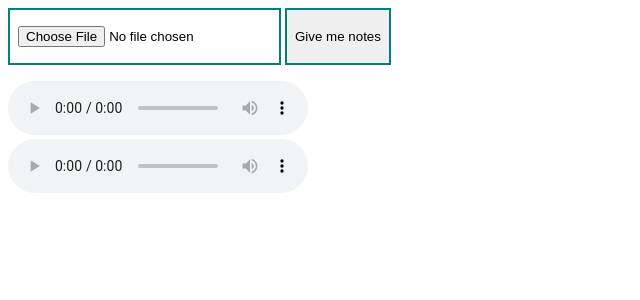
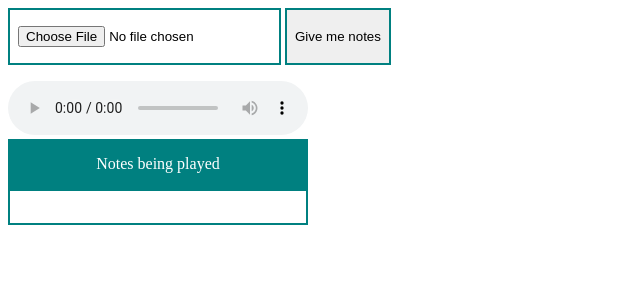
Before and after one commit to amifunny/notes-signal-processing, a Flask app: page / in a window 1280 px wide. Shown: the top 300 px of the page, without its empty margins (0-640 px from the left). Run offline with Flask 2, Linux system fonts and the light colour scheme.

Commit message:
Initial commit

```diff
--- a/app.py
+++ b/app.py
@@ -17,24 +17,15 @@ def after_request(response):
     return response
 
 app.config["TEMPLATES_AUTO_RELOAD"]=True
-app.config['MAX_CONTENT_LENGTH'] = 16 * 1024 * 1024
+app.config['MAX_CONTENT_LENGTH'] = 100 * 1024 * 1024
 app.secret_key='secretkey'
 
 @app.route('/')
 def home():
 	return render_template('home.html')
 
-
-# @app.route('/caption/<caption_filename>',methods=["GET","POST"])
-# def server_caption(caption_filename):
-# 	print("Caption wale m")
-# 	resp = Response(response=send_from_directory("/static/temp",
-# 	 filename=caption_filename, as_attachment=True),
-#                     status=200,
-#                     mimetype="text/vtt")
-# 	return resp
-
 def get_timestamp_str(raw_seconds):
+	# Prepare time stamp for vtt standard
 
 	raw_seconds = round(raw_seconds, 3)
 	seconds = raw_seconds%60
@@ -60,37 +51,36 @@ def process_notes():
 	f0, voiced_flag, voiced_probs = librosa.pyin(
 										y, sr=sr, fmin=librosa.note_to_hz('C2'), fmax=librosa.note_to_hz('C7')
 									)
-	f0[np.isnan(f0)] = 1.0
-	music_notes = librosa.hz_to_note(f0)
+	# To remove "nan" from `f0`
+	f0[ voiced_flag==False ] = 1.0
+	music_notes = np.asarray( librosa.hz_to_note(f0) )
+	# Add dashes for no note detection
+	music_notes[ voiced_flag==False ] = "--"
+	music_notes = music_notes.tolist()
 
 	# Writing VTT file
 	time_gap = music_duration/len(music_notes)
 	start_time = 0
 
 	vtt_filename = f'{TMP_FOLDER}{uuid.uuid4().hex}.vtt'
-	# vtt_filename = "asjdhk.vtt"
 	with open(vtt_filename,'w+',encoding='utf8') as file:
+
+		# Add this tag at beginning
 		file.write("WEBVTT")
 		for note in music_notes:
 			end_time = start_time+time_gap
 
 			start_timestr = get_timestamp_str( start_time )
 			end_timestr = get_timestamp_str( end_time )
-			# print(f'\n{start_timestr} --> {end_timestr}\n{note}' )
 			time_caption = f'\n\n{start_timestr} --> {end_timestr}\n{note}'
-			print(time_caption)
 			file.write(time_caption)
 
 			start_time = end_time
 
-	# print(f'Time gap - {time_gap}')
-	# print(f'Intervals - {len(music_notes)}')
-	print(vtt_filename)
 	return jsonify({
 		'notesCaptionFile': vtt_filename
 		})
 
 
 if __name__ == '__main__':
-    # Threaded option to enable multiple instances for multiple user access support
     app.run(threaded=True, port=5000)
--- a/static/css/style.css
+++ b/static/css/style.css
@@ -9,6 +9,61 @@
 	cursor: pointer;
 }
 
+.player-util{
+	width: fit-content;
+}
+
 .player-div{
 	margin-top: 1rem;
 }
+
+.custom-note-viewer{
+	text-align: center;
+}
+
+.note-label{
+	padding: 1rem 0;
+	background-color: teal;
+	color: white;
+}
+
+.note-text{
+    padding: 1rem;
+    border: 2px solid teal;
+    font-weight: bold;
+    font-family: monospace;
+    font-size: 24px;
+}
+
+.done-message{
+	color: green;
+	display: none;
+}
+
+/* Taken from loading.io */
+
+.lds-dual-ring {
+  	display: inline-block;
+	width: 20px;
+	height: 20px;
+	margin-left: 20px;
+}
+.lds-dual-ring:after {
+  	content: " ";
+    display: block;
+    width: 16px;
+    height: 16px;
+    margin: 0;
+    border-radius: 50%;
+    border: 6px solid teal;
+    border-color: teal transparent teal transparent;
+    animation: lds-dual-ring 1.2s linear infinite;
+}
+@keyframes lds-dual-ring {
+  0% {
+    transform: rotate(0deg);
+  }
+  100% {
+    transform: rotate(360deg);
+  }
+}
--- a/templates/home.html
+++ b/templates/home.html
@@ -7,33 +7,49 @@
 <body>
 
 	<div>
+
 		<div>
-			<!-- method="POST" action="/process-notes"  -->
+			<!-- Upload music file -->
 			<form id="music-file-form" enctype="multipart/form-data">
 				<input id="music-file-upload" class="music-file-upload" type="file" name="file">
 				<button id="music-file-submit" class="music-file-submit">
 					Give me notes
 				</button>
+				<span>
+					<span id="loading-circle" class="loading-circle lds-dual-ring"></span>
+					<span id="done-message" class="done-message">
+						Click play button on audio below!
+					</span>
+				</span>
 			</form>
 		</div>
 
+		<div class="player-util">
+			<!-- Audio Player -->
 			<div class="player-div">
 				<audio id="upload-player" controls>
 					<source src="" id="upload-player-src">
-				<track src="asdas" id="upload-player-track" kind="captions" label="Notes info" default></track>
-				Your browser does not support the audio tag.
+					<track src="" id="upload-player-track" kind="captions" label="Notes info" default></track>
 				</audio>
 			</div>
 
-		<audio controls>
-			<source src="http://treehouse-code-samples.s3.amazonaws.com/html-video-and-audio/bridge-audio.mp3" type="audio/mp3">
-			<track label="English" kind="captions" srclang="en" src="/static/temp/sample.vtt" default>
-		</audio>
+			<!-- Music Note Viewer -->
+			<div class="custom-note-viewer">
+				<div class="note-label">Notes being played</div>
+				<div id="note-text" class="note-text">
+
+				</div>
+			</div>
+		</div>
 
 	</div>
 
 	<script src="/static/js/jquery-3.3.1.min.js"></script>
 	<script type="text/javascript">
+
+		//Initially hide both
+		$('#loading-circle').hide();
+        $("#done-message").hide();
 
 		$(function() {
 		    $('#music-file-form').submit(function(e) {
@@ -42,7 +58,9 @@
 		        var formData = new FormData(this);
 		        var uploadedFile = $('#music-file-upload')[0];
 
-		        allowMusicPlay(uploadedFile,"asdhash.vtt")
+		        // Show loading circle
+		        $('#loading-circle').show();
+		        $("#done-message").hide();
 
 		        $.ajax({
 		            type: 'POST',
@@ -51,31 +69,39 @@
 		            contentType: false,
 		            dataType: 'json',
 		            cache: false,
-		            processData: false,
-		            success: function(data){
-		            	console.log(data.notesCaptionFile)
+		            processData: false
+		        }).done( function(data){
+
+	            	// Show done message
+			        $('#loading-circle').hide();
+			        $("#done-message").show();
 	            	allowMusicPlay(data.notesCaptionFile)
-		            },
+
 		    	});
 		    });
 		});
 
+
 		function allowMusicPlay(trackFilename) {
-			console.log("allowMusic");
-		    // $("#upload-player-src").attr("src", URL.createObjectURL(file));
 		    $("#upload-player-track").attr("src", trackFilename);
 		    document.getElementById("upload-player").load();
 		}
 
 		function resetMusicPlay() {
-			console.log("resetMusic");
+		    // Attach uploaded file to player
 		    $("#upload-player-src").attr("src", URL.createObjectURL(this.files[0]) );
+		    // Remove previous caption source
 		    $("#upload-player-track").attr("src", "" );
 		    document.getElementById("upload-player").load();
 		}
 
 		document.getElementById("music-file-upload").addEventListener("change", resetMusicPlay, false);
 
+		// AudioTrack not working so use custom caption view
+		$('#upload-player')[0].textTracks[0].oncuechange = function() {
+		    var currentCue = this.activeCues[0].text;
+		    $('#note-text').html(currentCue);
+		}
 
 	</script>
 </body>
```
Also changed, not shown: librosa_try.py (deleted, +0 -20 lines), 8 other files. Lines whose indentation alone changed are shown as unchanged.
